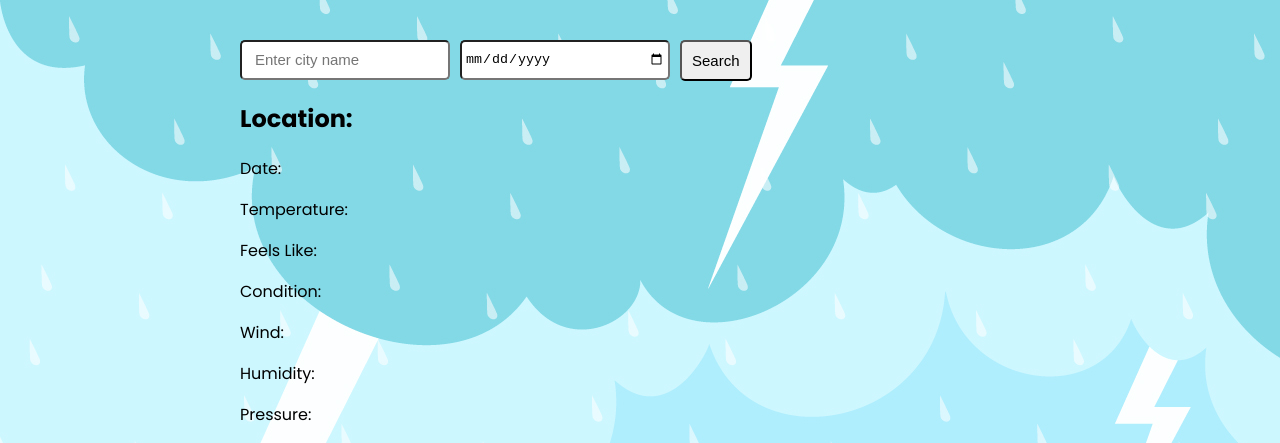
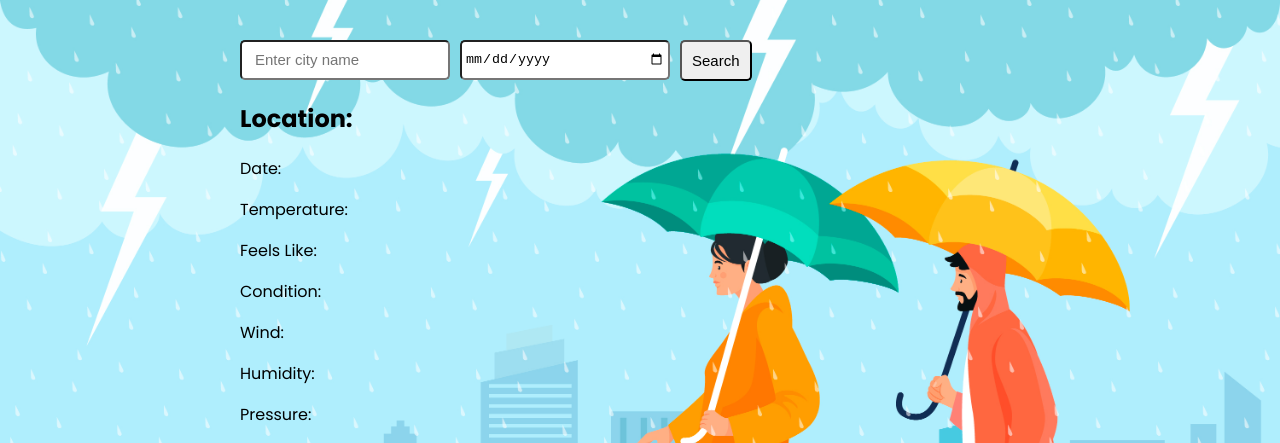
Before and after one commit to nisakib07/weatherly, a plain HTML site: page index.html in a window 1280 px wide. Shown: the top 443 px of the page. Drawn offline with Linux system fonts and the light colour scheme; no server answers.

Commit message:
Bg-fixed

```diff
--- a/styles.css
+++ b/styles.css
@@ -4,7 +4,7 @@ body {
   padding: 0;
   background-image: url("/assets/9017480.jpg");
   background-repeat: no-repeat;
-  /* background-size: cover; */
+  background-size: cover;
 }
 
 .weather-container {
```
